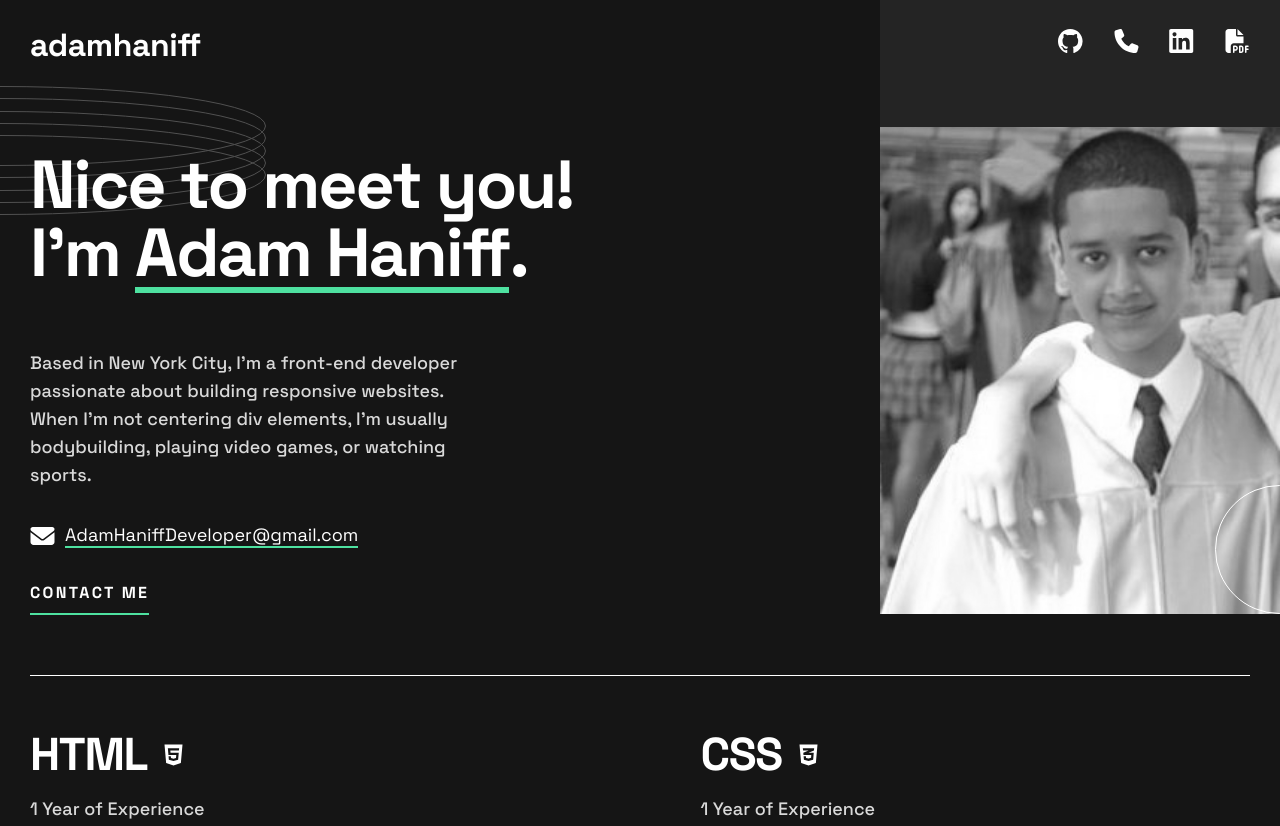
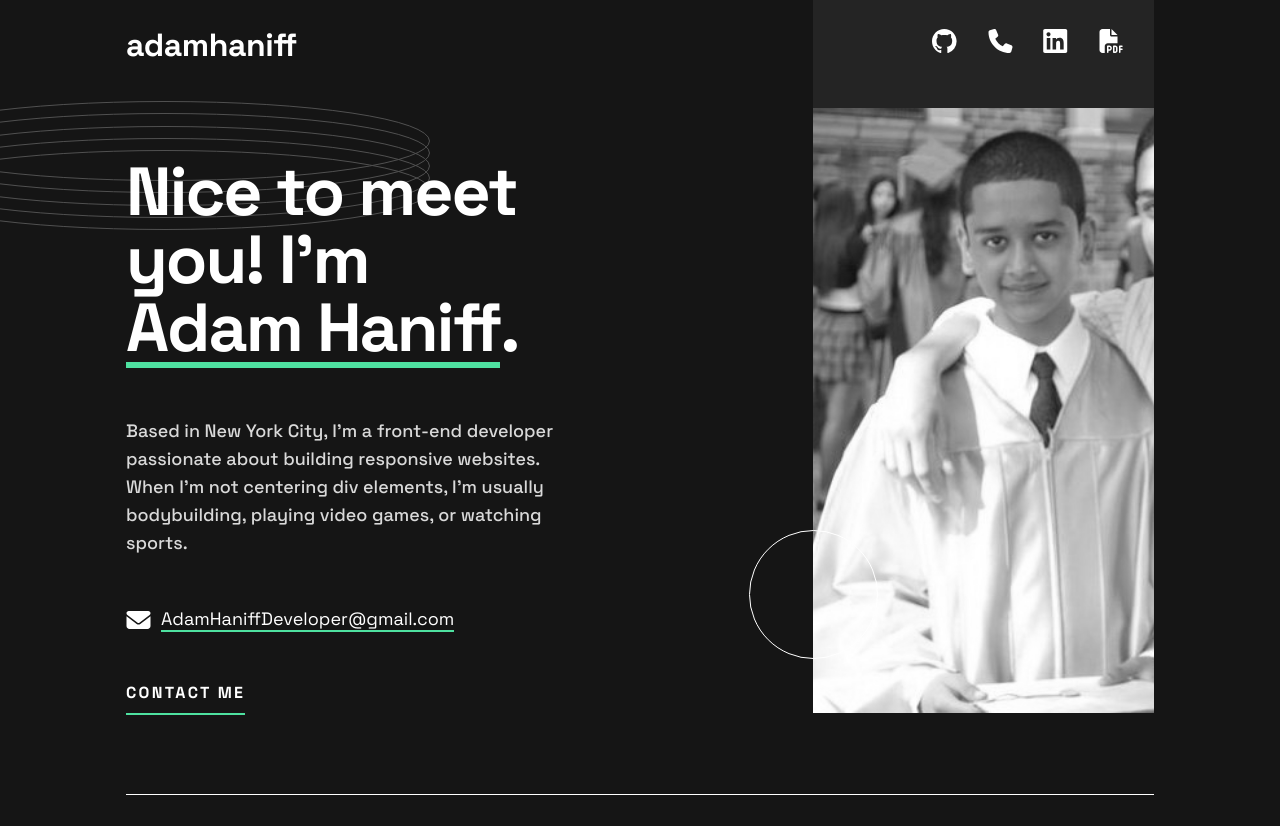
Before and after one commit to AdamHaniff/Developer-Portfolio, a website built with Parcel: page index.html in a window 1280 px wide. Shown: the top 826 px of the page. Built offline with nearby package versions, Linux system fonts and the light colour scheme.

Commit message:
Styled about-me section in 1104px layout

```diff
--- a/main.scss
+++ b/main.scss
@@ -930,6 +930,63 @@ body {
 
 // ************** 1104px LAYOUT *************
 @media only screen and (min-width: 69em) {
+  body {
+    padding: 0 12.6rem;
+  }
+
+  // **************** HEADER ****************
+  .header-footer {
+    margin: 2.9rem auto 9.7rem;
+
+    &__socials {
+      transform: translateX(-3rem);
+    }
+  }
+
+  // *************** ABOUT-ME ***************
+  .about-me {
+    margin-bottom: 7.9rem;
+
+    &__img-background {
+      right: 12.6rem;
+      width: 34.1rem;
+    }
+
+    &__img-container {
+      width: 34.1rem;
+      height: 60.5rem;
+      top: 10.8rem;
+      right: 12.6rem;
+    }
+
+    &__img {
+      height: 100%;
+    }
+
+    &__header {
+      max-width: 54.3rem;
+      margin-bottom: 4.85rem;
+    }
+
+    &__info {
+      margin-bottom: 5rem;
+    }
+
+    &__email-container {
+      margin-bottom: 5rem;
+    }
+
+    &__rings {
+      top: 10.1rem;
+      left: -10rem;
+    }
+
+    &__circle-container {
+      width: initial;
+      right: 40.2rem;
+      top: 53rem;
+    }
+  }
 }
 
 // *** CLASSES USED WITH JAVASCRIPT ***
```
Also changed, not shown: css/main.css, 1 other file.
